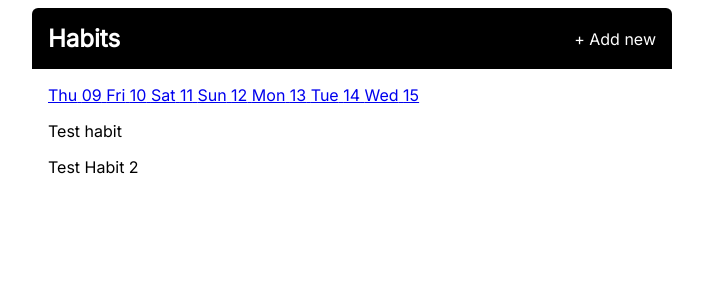
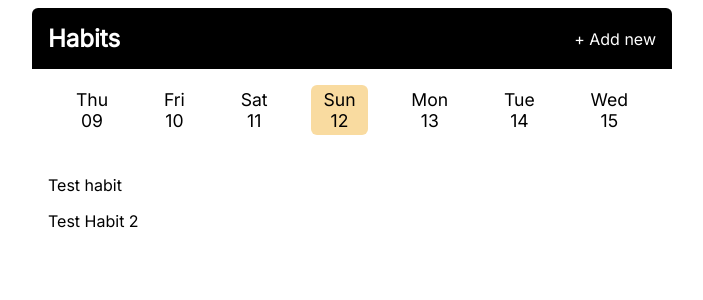
Before and after one commit to jake-and-stake/habit-tracker, a Flask app: page /?date=2023-02-12 in a window 1280 px wide. Shown: the top 300 px of the page, without its empty margins (288-991 px from the left). Run offline with Flask 2, Linux system fonts and the light colour scheme.

Commit message:
Add style to dates.

```diff
--- a/static/css/main.css
+++ b/static/css/main.css
@@ -65,3 +65,55 @@ body {
   padding: 0.5rem 2.5rem;
   align-self: flex-end;
 }
+
+.dates {
+  display: flex;
+  justify-content: space-around;
+  color: black;
+  font-size: 1.1rem;
+  margin-bottom: 2.5rem;
+}
+
+.dates__link{
+  color: inherit;
+  text-decoration: none;
+  outline: none;
+
+  padding: 0.25rem 0.75rem;
+  border-radius: 6px;
+}
+
+.dates__link:hover {
+  background: gainsboro;
+}
+
+.dates__link--current {
+  background-color: #f9dba0;
+}
+
+.date {
+  display: flex;
+  flex-direction: column;
+  align-items: center;
+}
+
+.dates__link:first-of-type,
+.dates__link:last-of-type,
+.dates__link:nth-of-type(2),
+.dates__link:nth-last-of-type(2){
+  display: none;
+}
+
+@media screen and (min-width: 25rem) {
+  .dates__link:nth-of-type(2),
+  .dates__link:nth-last-of-type(2){
+    display: block;
+  }
+}
+
+@media screen and (min-width: 35rem) {
+  .dates__link:first-of-type,
+  .dates__link:last-of-type{
+    display: block;
+  }
+}
```
